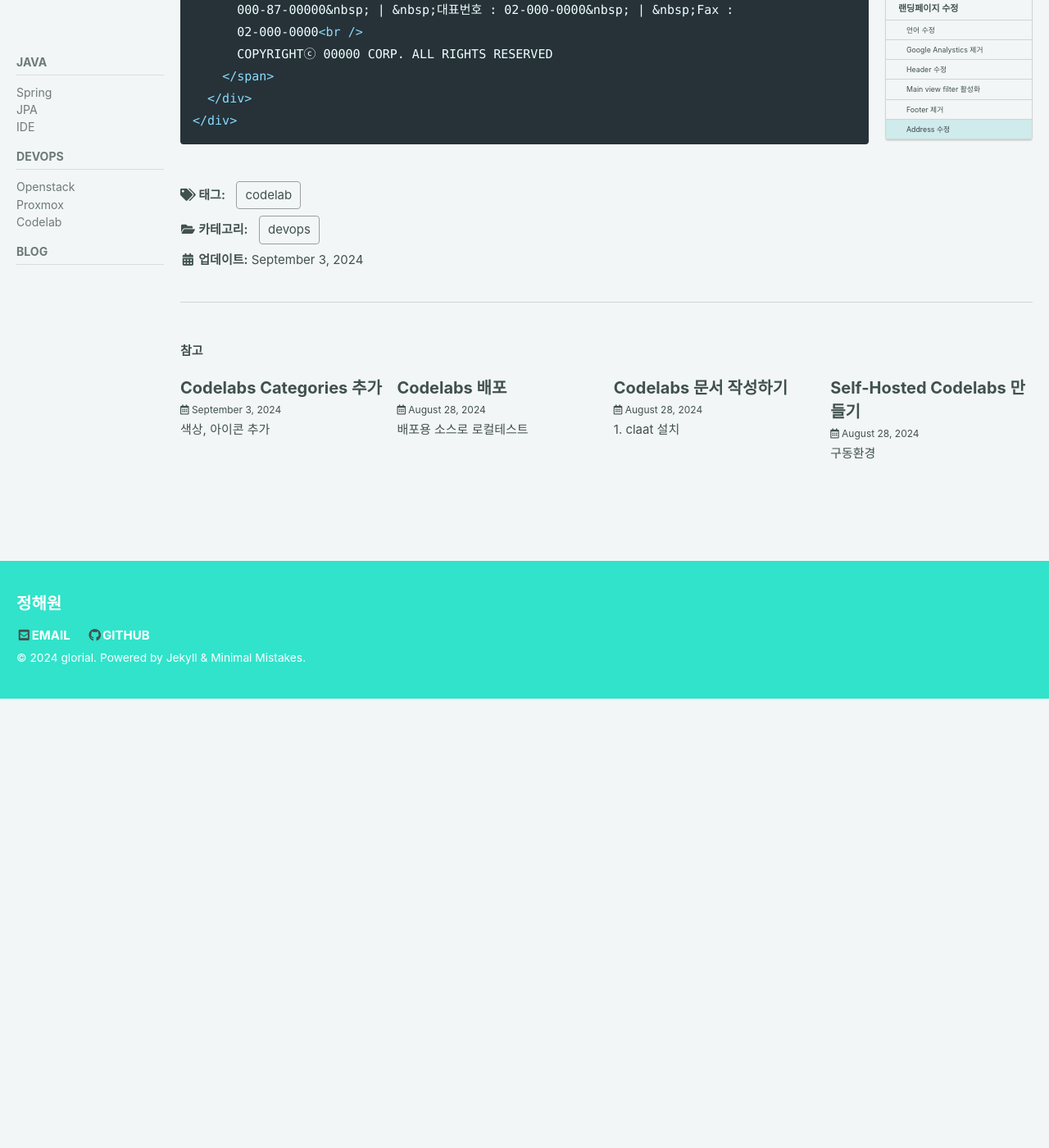
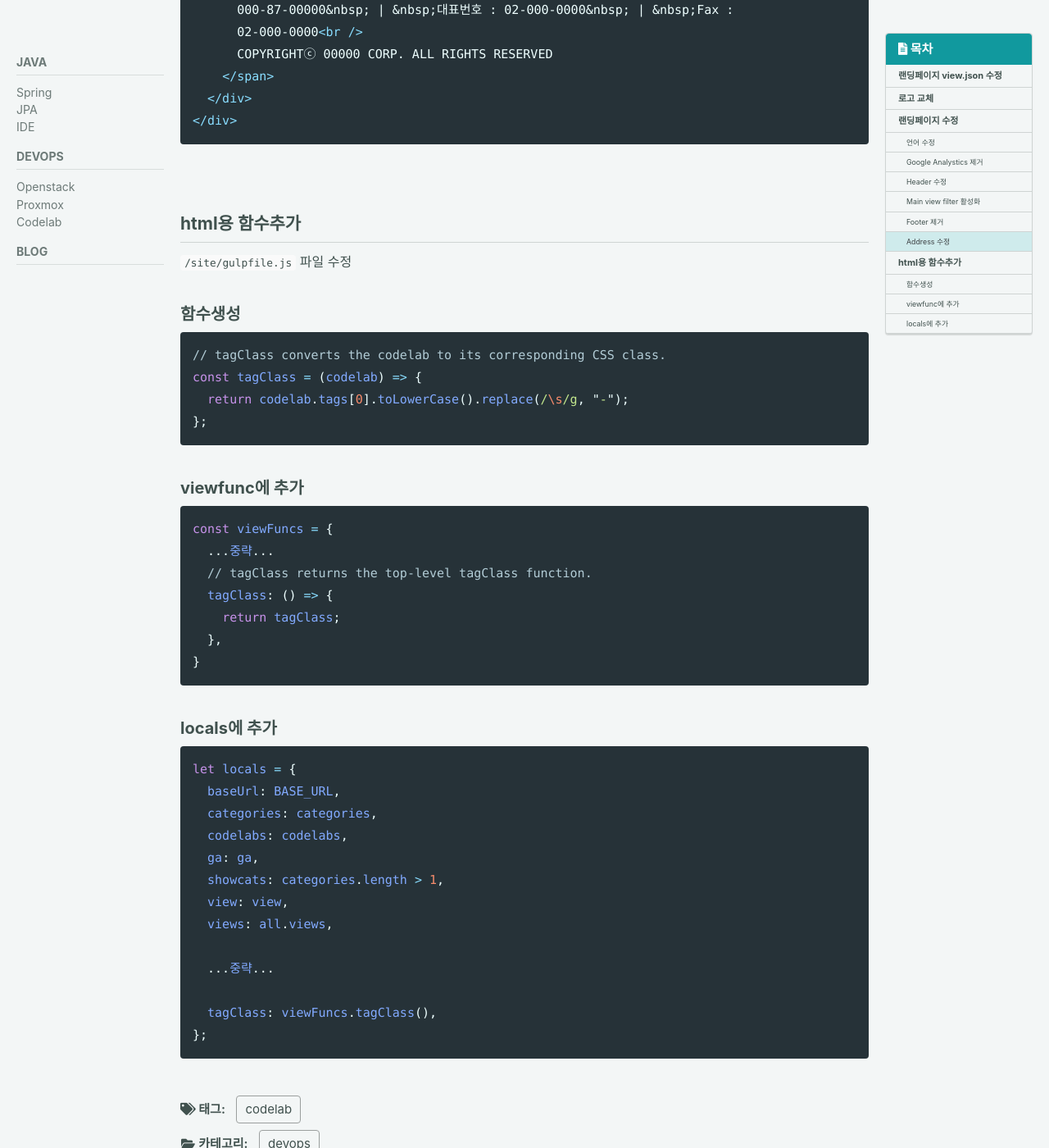
Before and after one commit to glorial83/glorial83.github.io, a Jekyll site: the page built from _posts/devops/2024-09-03-devops-Codelabs-4-landing.md, in a window 1280 px wide and 1400 px high, scrolled down 3819 px. Shown: the whole window at 82% size. Built offline with Jekyll 4.4.1, drawn with Linux system fonts in a browser that asks for light colours; cached includes are drawn as plain includes; comment, search, counter and statistics services are not loaded; before the commit the page ends 4671 px from its top, so only the background shows below that; some of the changed text lies outside the part shown.

Commit message:
tag, view

````diff
--- a/_posts/devops/2024-09-03-devops-Codelabs-4-landing.md
+++ b/_posts/devops/2024-09-03-devops-Codelabs-4-landing.md
@@ -165,3 +165,46 @@ default view일 때만 활성화되는 filter를 항상 나오게 변경했다
   </div>
 </div>
 ```
+
+## html용 함수추가
+
+`/site/gulpfile.js` 파일 수정
+
+### 함수생성
+
+```javascript
+// tagClass converts the codelab to its corresponding CSS class.
+const tagClass = (codelab) => {
+  return codelab.tags[0].toLowerCase().replace(/\s/g, "-");
+};
+```
+
+### viewfunc에 추가
+
+```javascript
+const viewFuncs = {
+  ...중략...
+  // tagClass returns the top-level tagClass function.
+  tagClass: () => {
+    return tagClass;
+  },
+}
+```
+
+### locals에 추가
+
+```javascript
+let locals = {
+  baseUrl: BASE_URL,
+  categories: categories,
+  codelabs: codelabs,
+  ga: ga,
+  showcats: categories.length > 1,
+  view: view,
+  views: all.views,
+
+  ...중략...
+
+  tagClass: viewFuncs.tagClass(),
+};
+```
--- /dev/null
+++ b/_posts/devops/2024-09-03-devops-Codelabs-6-view.md
@@ -0,0 +1,35 @@
+---
+title: "Codelabs View 추가"
+categories: devops
+tags: codelab
+last_modified_at: 2024-09-03T12:00:00+09:00
+#classes: wide
+toc: true
+toc_sticky: true
+---
+
+## 1. 폴더 생성
+
+`\site\app\views`하위에 임의의 폴더를 생성한다
+
+![folder](/images/2024-09-03-devops-Codelabs-6-view/2024-09-09-15-04-16.png)
+
+## 2. view.json 생성
+
+```json
+{
+  "title": "Sample", //제목
+  "description": "샘플입니다", //설명
+  "categories": ["sample"], //보여줄 카테고리
+  "tags": ["react", "javascript"], //보여줄 태그
+  "exclude": [], //제외할 태그
+  "logoUrl": "/default/logo.png", //기본로고
+  "sort": "mainCategory"
+}
+```
+
+## 3. 조회
+
+추가한 view를 Event로 선택할 수 있다
+
+![result](/images/2024-09-03-devops-Codelabs-6-view/2024-09-09-16-03-33.png)
````
Also changed, not shown: _posts/devops/2024-09-03-devops-Codelabs-5-categories.md (+4 -4 lines), images/2024-09-03-devops-Codelabs-6-view/2024-09-09-15-04-16.png (added), images/2024-09-03-devops-Codelabs-6-view/2024-09-09-16-03-33.png (added), images/2024-09-03-devops-Codelabs-categories/2024-09-09-13-17-00.png (deleted), images/2024-09-03-devops-Codelabs-categories/2024-09-09-15-55-22.png (added).
